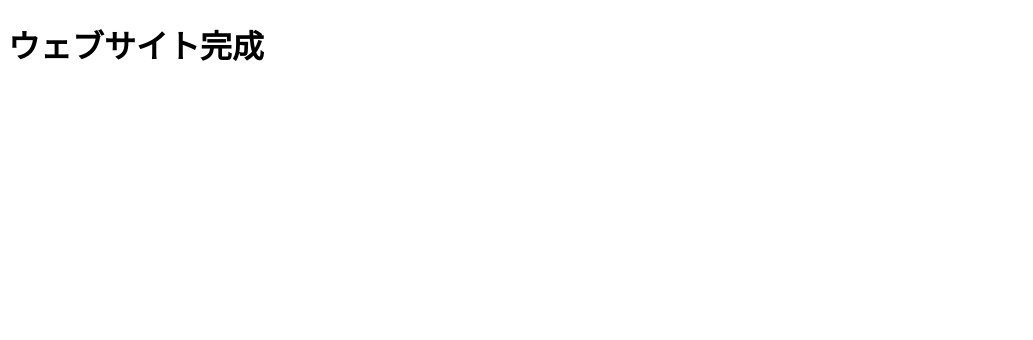
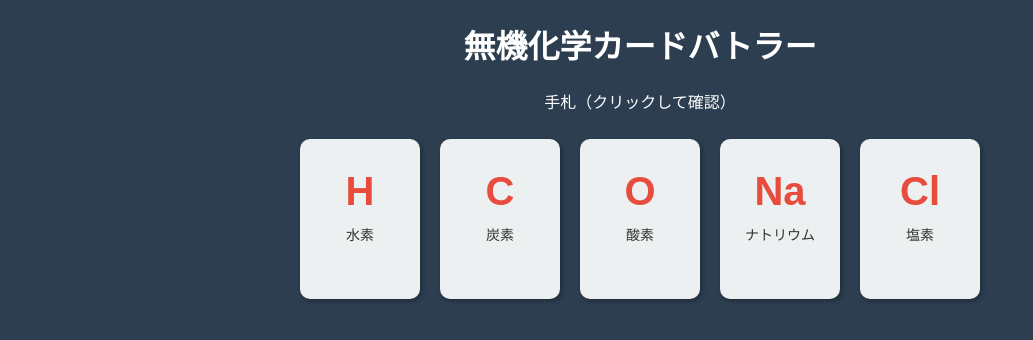
Before and after one commit to mhide634-code/my-game, a plain HTML site: page index.html in a window 1280 px wide. Shown: the whole page, without its empty margins (0-1033 px from the left). Drawn offline with Linux system fonts and the light colour scheme.

Commit message:
カードを表示

```diff
--- a/index.html
+++ b/index.html
@@ -3,9 +3,99 @@
 <head>
     <meta charset="UTF-8">
     <meta name="viewport" content="width=device-width, initial-scale=1.0">
-    <title>私のゲームサイト</title>
+    <title>無機化学カードバトラー</title>
+    <style>
+        /* ここはデザイン（CSS）を書く場所 */
+        body {
+            font-family: sans-serif;
+            background-color: #2c3e50; /* 背景色：濃い青 */
+            color: white;
+            text-align: center;
+        }
+
+        #game-area {
+            margin-top: 20px;
+        }
+
+        /* カードのデザイン */
+        .card {
+            display: inline-block;
+            width: 100px;
+            height: 140px;
+            background-color: #ecf0f1;
+            color: #333;
+            border-radius: 10px;
+            margin: 10px;
+            padding: 10px;
+            vertical-align: top;
+            box-shadow: 2px 2px 5px rgba(0,0,0,0.3);
+            cursor: pointer; /* マウスを乗せると指マークに */
+            transition: transform 0.1s;
+        }
+
+        .card:active {
+            transform: scale(0.95); /* クリックで少し凹む */
+        }
+
+        .symbol {
+            font-size: 40px;
+            font-weight: bold;
+            margin-top: 20px;
+            color: #e74c3c; /* 元素記号は赤 */
+        }
+
+        .name {
+            font-size: 14px;
+            margin-top: 10px;
+        }
+    </style>
 </head>
 <body>
-    <h1>ウェブサイト完成</h1>
+
+    <h1>無機化学カードバトラー</h1>
+    <p>手札（クリックして確認）</p>
+
+    <div id="hand-container"></div>
+
+    <script>
+        // ここはプログラム（JavaScript）を書く場所
+
+        // 1. 元素データの定義（とりあえずH, C, O, Na, Cl）
+        const elementData = [
+            { symbol: 'H', name: '水素', atomicNumber: 1 },
+            { symbol: 'C', name: '炭素', atomicNumber: 6 },
+            { symbol: 'O', name: '酸素', atomicNumber: 8 },
+            { symbol: 'Na', name: 'ナトリウム', atomicNumber: 11 },
+            { symbol: 'Cl', name: '塩素', atomicNumber: 17 }
+        ];
+
+        // 2. 手札を表示する機能
+        function renderHand() {
+            const container = document.getElementById('hand-container');
+
+            // データをループしてカードを作る
+            elementData.forEach(element => {
+                // HTMLのタグを作る
+                const cardDiv = document.createElement('div');
+                cardDiv.className = 'card';
+                cardDiv.innerHTML = `
+                    <div class="symbol">${element.symbol}</div>
+                    <div class="name">${element.name}</div>
+                `;
+
+                // クリックしたときの動作（とりあえずログを出す）
+                cardDiv.onclick = function() {
+                    alert(element.name + ' を選択しました！');
+                };
+
+                // 画面に追加
+                container.appendChild(cardDiv);
+            });
+        }
+
+        // ゲーム開始時に実行
+        renderHand();
+
+    </script>
 </body>
 </html>
```
